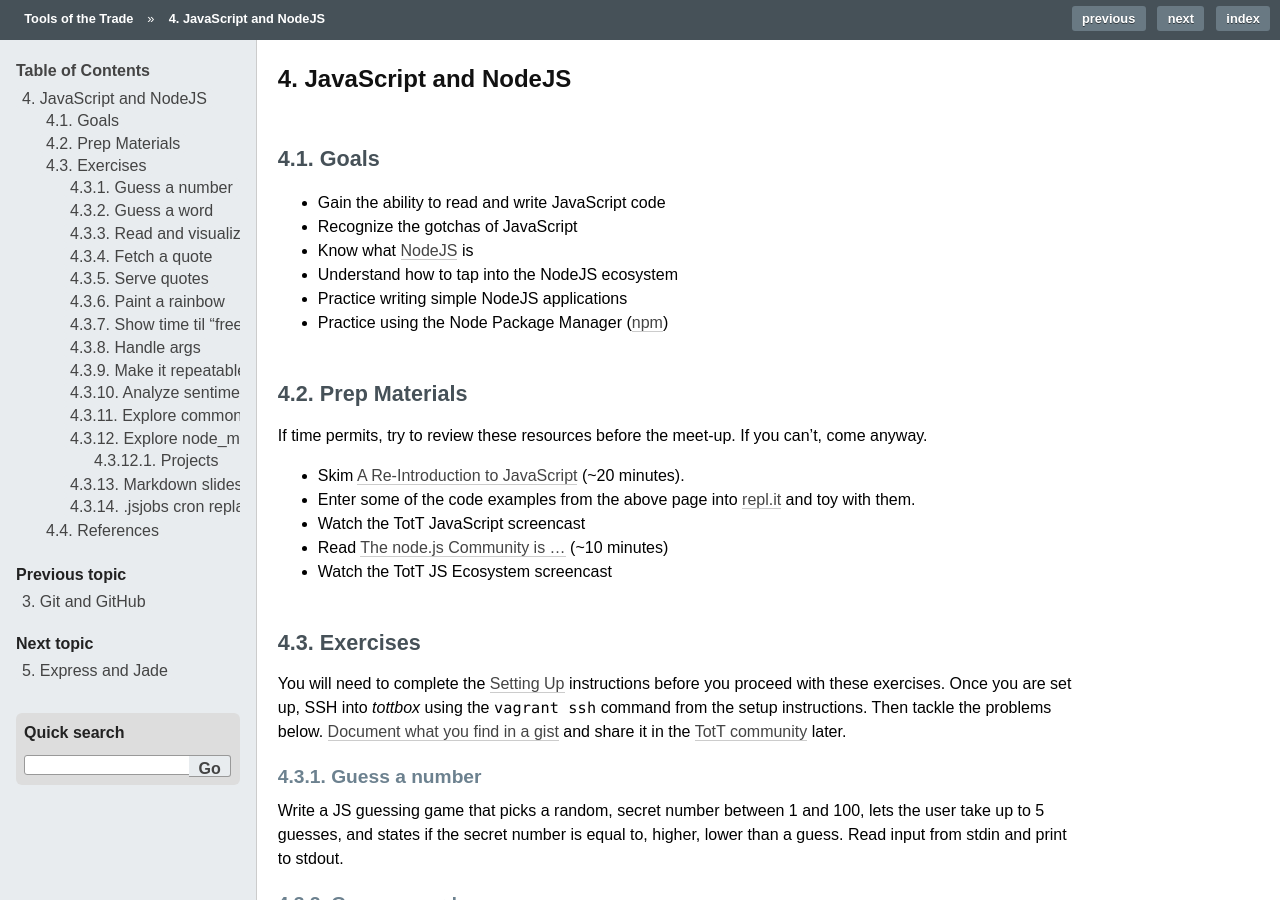
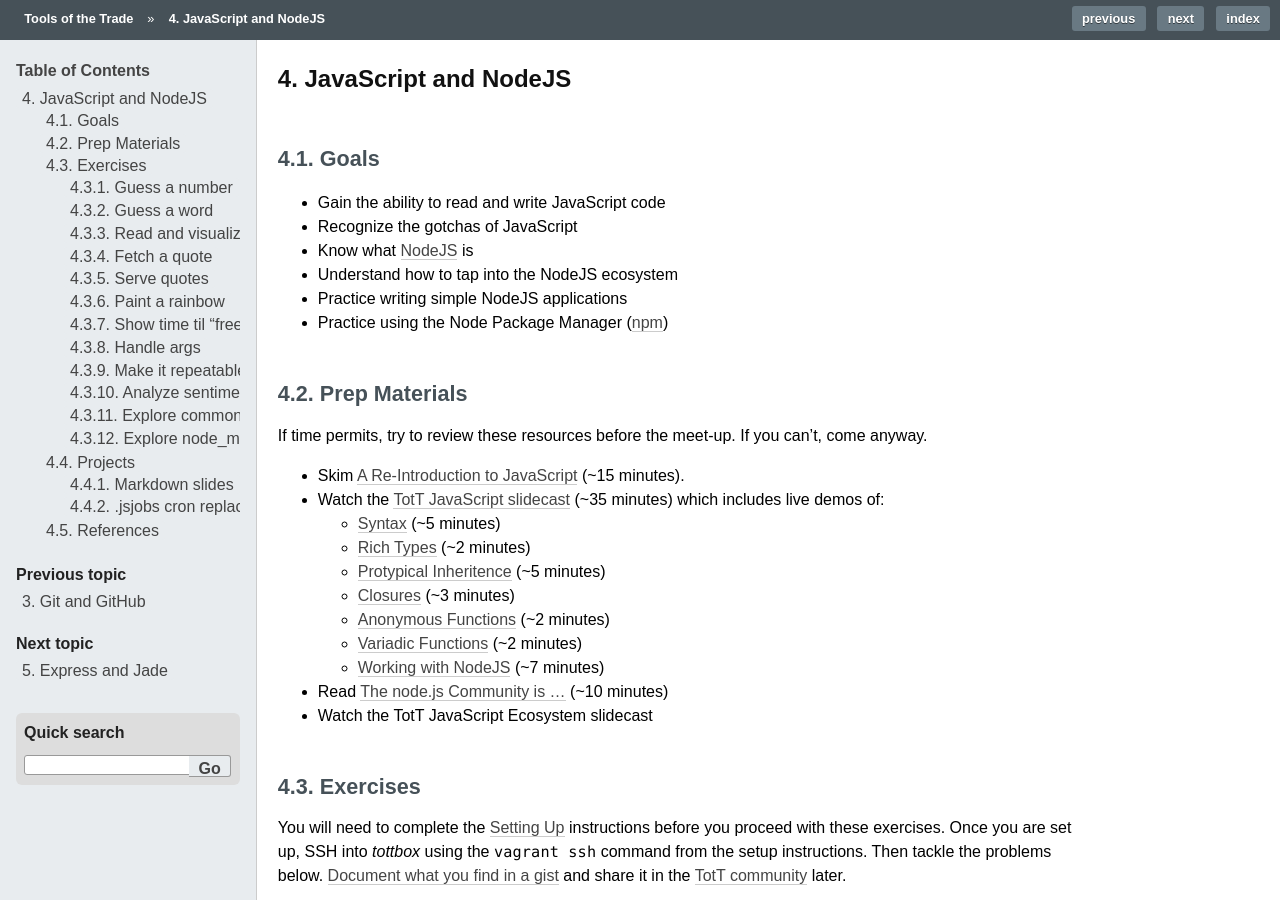
Before and after one commit to parente/tott, a Sphinx documentation site: the page built from doc/sessions/nodejs.rst, in a window 1280 px wide and 900 px high. Built offline with Sphinx 7.4.7, drawn with Linux system fonts in a browser that asks for light colours; some of the changed text lies outside the part shown.

Commit message:
Remove hokey slide thumnails, link JS slidecast

```diff
--- a/doc/sessions/nodejs.rst
+++ b/doc/sessions/nodejs.rst
@@ -16,11 +16,19 @@
 
 If time permits, try to review these resources before the meet-up. If you can't, come anyway.
 
-* Skim `A Re-Introduction to JavaScript <https://developer.mozilla.org/en-US/docs/Web/JavaScript/A_re-introduction_to_JavaScript?redirectlocale=en-US&redirectslug=JavaScript%2FA_re-introduction_to_JavaScript>`_ (~20 minutes).
-* Enter some of the code examples from the above page into `repl.it`_ and toy with them.
-* Watch the TotT JavaScript screencast
+* Skim `A Re-Introduction to JavaScript <https://developer.mozilla.org/en-US/docs/Web/JavaScript/A_re-introduction_to_JavaScript?redirectlocale=en-US&redirectslug=JavaScript%2FA_re-introduction_to_JavaScript>`_ (~15 minutes).
+* Watch the `TotT JavaScript slidecast <../_static/casts/javascript.html>`_ (~35 minutes) which includes live demos of:
+
+  * `Syntax <../_static/casts/javascript.html#/6>`_ (~5 minutes)
+  * `Rich Types <../_static/javascript.html#/7>`_ (~2 minutes)
+  * `Protypical Inheritence <../_static/casts/javascript.html#/8>`_ (~5 minutes)
+  * `Closures <../_static/casts/javascript.html#/9>`_ (~3 minutes)
+  * `Anonymous Functions <../_static/casts/javascript.html#/10>`_ (~2 minutes)
+  * `Variadic Functions <../_static/casts/javascript.html#/11>`_ (~2 minutes)
+  * `Working with NodeJS <../_static/casts/javascript.html#/13>`_ (~7 minutes)
+
 * Read `The node.js Community is ... <http://caines.ca/blog/programming/the-node-js-community-is-quietly-changing-the-face-of-open-source/>`_ (~10 minutes)
-* Watch the TotT JS Ecosystem screencast
+* Watch the TotT JavaScript Ecosystem slidecast
 
 Exercises
 ---------
@@ -123,7 +131,7 @@
 Install a bunch of modules using NPM. Poke around in the ``node_modules`` directory. Read about how NPM works on the web. What can you deduce about how NPM and NodeJS manage packages and their dependencies?
 
 Projects
-~~~~~~~~
+--------
 
 If you want to try your hand at something larger than an exercise, consider one of the following.
 
--- a/doc/sessions/vagrant.rst
+++ b/doc/sessions/vagrant.rst
@@ -18,11 +18,6 @@
 * Watch the `TotT Vagrant slidecast <../_static/casts/vagrant.html>`_ (~20 minutes) which includes a live demo of:
 
   * `Vagrant basics <../_static/casts/vagrant.html>`_ (~10 minutes)
-
-.. image:: /_images/thumbs/vagrant.png
-   :align: center
-   :alt: TotT Vagrant slidecast thumbnail
-   :target: ../_static/casts/vagrant.html
 
 Exercises
 ---------
```
Also changed, not shown: doc/sessions/bash.rst (+1 -11 lines), doc/_images/thumbs/cli.png (deleted), doc/_images/thumbs/git.png (deleted), doc/_images/thumbs/git_collab.png (deleted), doc/_images/thumbs/unix.png (deleted), doc/_images/thumbs/vagrant.png (deleted).
